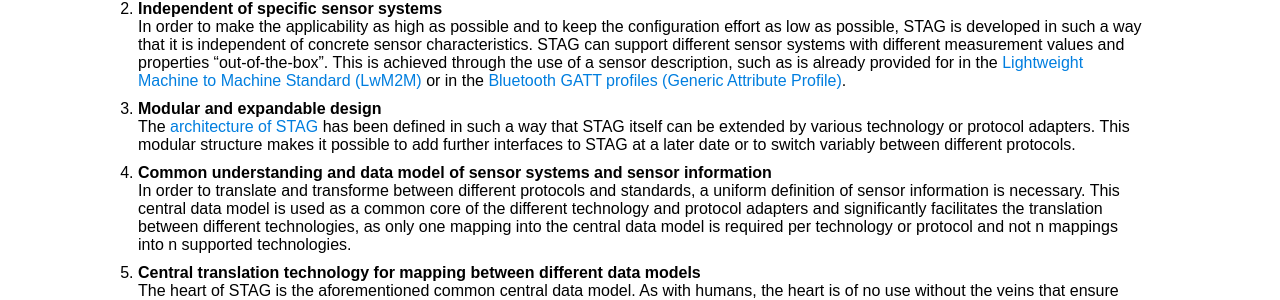
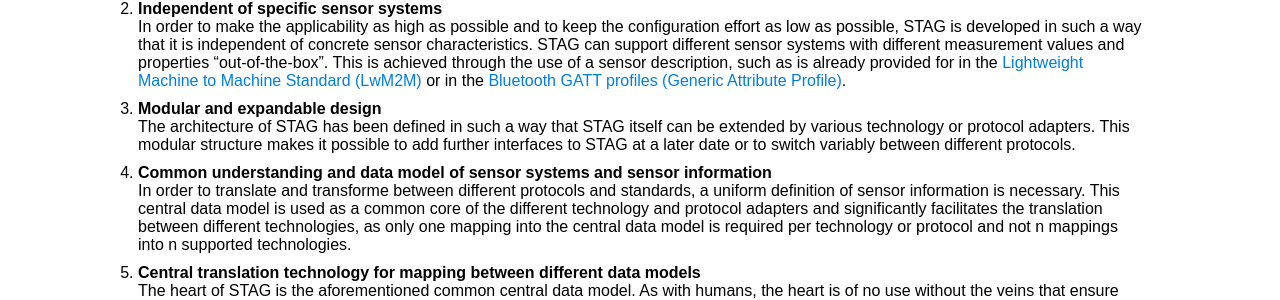
Before and after one commit to Hahn-Schickard/STAG-frontpage, a Jekyll site: the page built from features.md, in a window 1280 px wide. Shown: the part 393-693 px from the top of the page. Built offline with Jekyll 4.4.1, drawn with Linux system fonts in a browser that asks for light colours.

Commit message:
Update features.md

```diff
--- a/features.md
+++ b/features.md
@@ -12,7 +12,7 @@
 2. **Independent of specific sensor systems**
 In order to make the applicability as high as possible and to keep the configuration effort as low as possible, STAG is developed in such a way that it is independent of concrete sensor characteristics. STAG can support different sensor systems with different measurement values and properties "out-of-the-box". This is achieved through the use of a sensor description, such as is already provided for in the [Lightweight Machine to Machine Standard (LwM2M)](https://omaspecworks.org/what-is-oma-specworks/iot/lightweight-m2m-lwm2m/)  or in the [Bluetooth GATT profiles  (Generic Attribute Profile)](https://www.bluetooth.com/de/specifications/specs/).
 3. **Modular and expandable design**
-The [architecture of STAG]() has been defined in such a way that STAG itself can be extended by various technology or protocol adapters. This modular structure makes it possible to add further interfaces to STAG at a later date or to switch variably between different protocols.
+The architecture of STAG has been defined in such a way that STAG itself can be extended by various technology or protocol adapters. This modular structure makes it possible to add further interfaces to STAG at a later date or to switch variably between different protocols.
 4. **Common understanding and data model of sensor systems and sensor information**
 In order to  translate and transforme between different protocols and standards, a uniform definition of sensor information is necessary. This central data model is used as a common core of the different technology and protocol adapters and significantly facilitates the translation between different technologies, as only one mapping into the central data model is required per technology or protocol and not n mappings into n supported technologies.
 5. **Central translation technology for mapping between different data models**
@@ -25,7 +25,7 @@
 
 2. Platform and compiler independent
    STAG can be compiled an run on Linux as well as Windows and Mac. Additional, it is compatible with X86 and ARM architecture and thus can be executed on small embedded Linux device like Raspberry as well as on virtualized backend servers
-3. Integrates the [open62541 OPC UA server]()
+3. Integrates the [open62541 OPC UA server](https://open62541.org/)
    The implementation oft he OPC UA adapter bases on the open source OPC UA SDK open62541.
 4. Includes an integrarted LwM2M server
    STAG includes a dedicated LwM2M server integrated in a technology adapter to handle LwM2M sensor requests.
```
